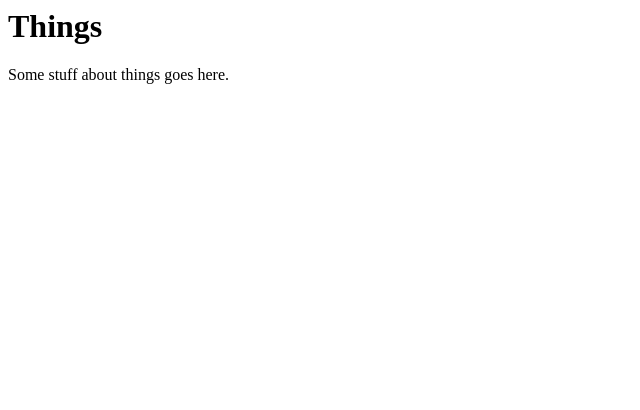
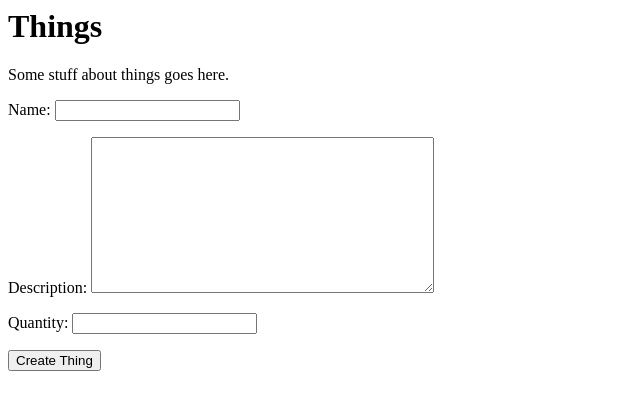
Before and after one commit to KCL-SEG/things-2-abigailtky, a Django app: template things/templates/home.html in a window 1280 px wide. Shown: the top 410 px of the page, without its empty margins (0-640 px from the left). Run offline with Django 3.2, Linux system fonts and the light colour scheme; the template is opened without the code that fills it: values that come from a table or form of the project are taken from there, others are empty.

Commit message:
Display form in view

```diff
--- a/things/forms.py
+++ b/things/forms.py
@@ -1,3 +1,10 @@
 """Forms of the project."""
+from django import forms
+from .models import Thing
+# Create your forms here.
+class ThingForm(forms.ModelForm):
 
-# Create your forms here.
+    class Meta:
+        model = Thing
+        fields = ['name', 'description', 'quantity']
+        widgets = {'description': forms.Textarea(), 'quantity': forms.NumberInput(attrs={'type': 'number'})}
--- a/things/templates/home.html
+++ b/things/templates/home.html
@@ -7,5 +7,10 @@
     Things
   </h1>
   <p>Some stuff about things goes here.</p>
+  <form action="{% url 'home' %}" method="post">
+    {% csrf_token %}
+    {{ form.as_p }}
+    <button type="submit" class = "btn btn-secondary ">Create Thing</button>
+  </form>
 </body>
 </html>
--- a/things/views.py
+++ b/things/views.py
@@ -1,4 +1,6 @@
 from django.shortcuts import render
+from .forms import ThingForm
 
 def home(request):
+    form = ThingForm()
     return render(request, 'home.html', {'form': form})
```
